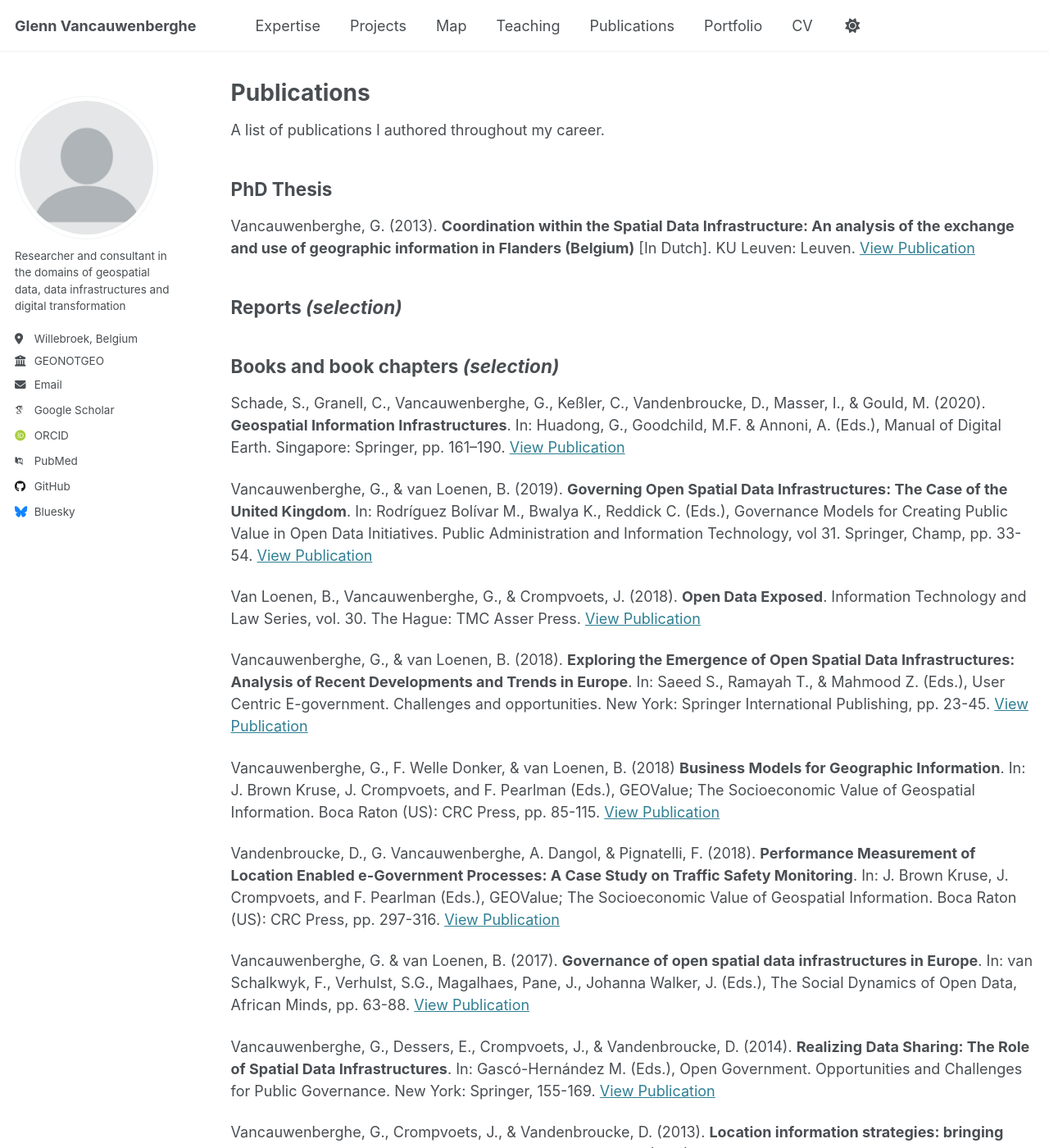
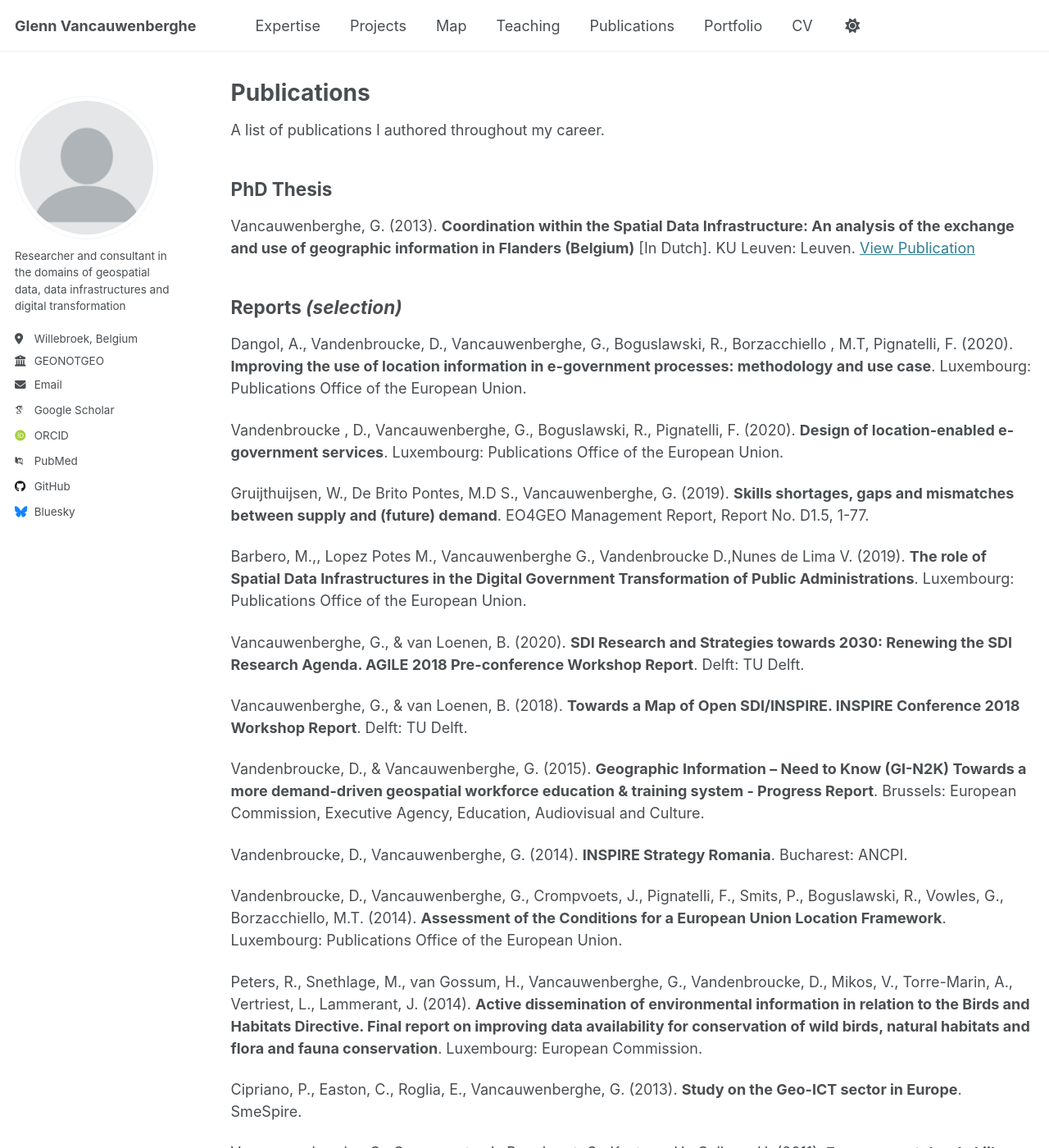
Before and after one commit to GVancauwenberghe/gvancauwenberghe.github.io, a Jekyll site: the page built from _pages/outputs.md, in a window 1280 px wide and 1400 px high. Shown: the whole window at 82% size. Built offline with Jekyll 4.4.1, drawn with Linux system fonts in a browser that asks for light colours; some web fonts are replaced; some of the changed text lies outside the part shown.

Commit message:
Update outputs.md

```diff
--- a/_pages/outputs.md
+++ b/_pages/outputs.md
@@ -13,6 +13,33 @@ A list of publications I authored throughout my career.
 Vancauwenberghe, G. (2013). **Coordination within the Spatial Data Infrastructure: An analysis of the exchange and use of geographic information in Flanders (Belgium)** [In Dutch]. KU Leuven: Leuven. [View Publication](https://lirias.kuleuven.be/1739126&lang=en)
 
 ## Reports _(selection)_
+Dangol, A., Vandenbroucke, D., Vancauwenberghe, G., Boguslawski, R., Borzacchiello , M.T, Pignatelli, F. (2020). **Improving the use of location information in e-government processes: methodology and use case**. Luxembourg: Publications Office of the European Union.
+
+Vandenbroucke , D., Vancauwenberghe, G., Boguslawski, R., Pignatelli, F. (2020). **Design of location-enabled e-government services**. Luxembourg: Publications Office of the European Union.
+
+Gruijthuijsen, W., De Brito Pontes, M.D S., Vancauwenberghe, G. (2019). **Skills shortages, gaps and mismatches between supply and (future) demand**. EO4GEO Management Report, Report No. D1.5, 1-77.
+
+Barbero, M.,, Lopez Potes M., Vancauwenberghe G., Vandenbroucke D.,Nunes de Lima V. (2019). **The role of Spatial Data Infrastructures in the Digital Government Transformation of Public Administrations**. Luxembourg: Publications Office of the European Union.
+
+Vancauwenberghe, G., & van Loenen, B. (2020). **SDI Research and Strategies towards 2030: Renewing the SDI Research Agenda. AGILE 2018 Pre-conference Workshop Report**. Delft: TU Delft.
+
+Vancauwenberghe, G., & van Loenen, B. (2018). **Towards a Map of Open SDI/INSPIRE. INSPIRE Conference 2018 Workshop Report**. Delft: TU Delft.
+
+Vandenbroucke, D., & Vancauwenberghe, G. (2015). **Geographic Information – Need to Know (GI-N2K) Towards a more demand-driven geospatial workforce education & training system - Progress Report**. Brussels: European Commission, Executive Agency, Education, Audiovisual and Culture.
+
+Vandenbroucke, D., Vancauwenberghe, G. (2014). **INSPIRE Strategy Romania**. Bucharest: ANCPI.
+
+Vandenbroucke, D., Vancauwenberghe, G., Crompvoets, J., Pignatelli, F., Smits, P., Boguslawski, R., Vowles, G., Borzacchiello, M.T. (2014). **Assessment of the Conditions for a European Union Location Framework**. Luxembourg: Publications Office of the European Union.
+
+Peters, R., Snethlage, M., van Gossum, H., Vancauwenberghe, G., Vandenbroucke, D., Mikos, V., Torre-Marin, A., Vertriest, L., Lammerant, J. (2014). **Active dissemination of environmental information in relation to the Birds and Habitats Directive. Final report on improving data availability for conservation of wild birds, natural habitats and flora and fauna conservation**. Luxembourg: European Commission.
+
+Cipriano, P., Easton, C., Roglia, E., Vancauwenberghe, G. (2013). **Study on the Geo-ICT sector in Europe**. SmeSpire.
+
+Vancauwenberghe, G., Crompvoets, J., Bouckaert, G., Kestens, H., Callens, H. (2011). **Een gemeentebrede kijk op GIS. Kwantitatieve analyse van het gebruik van geo-informatie in de Vlaamse gemeenten**. Leuven: Spatialist.
+
+Crompvoets, J., Dessers, E., Geudens, T., Janssen, K., Vancauwenberghe, G., Vandenbroucke, D., Van hoogenbemt, M. (2009). **Het GDI-netwerk in Vlaanderen. Een kwantitatieve verkenning van het gebruik en de uitwisseling van geodata in Vlaanderen**. Leuven: Instituut voor de Overheid.
+
+
 
 ## Books and book chapters _(selection)_
 Schade, S., Granell, C., Vancauwenberghe, G., Keßler, C., Vandenbroucke, D., Masser, I., & Gould, M. (2020). **Geospatial Information Infrastructures**. In: Huadong, G., Goodchild, M.F. & Annoni, A. (Eds.), Manual of Digital Earth. Singapore: Springer, pp. 161–190. [View Publication](https://link.springer.com/chapter/10.1007/978-981-32-9915-3_5)
```
